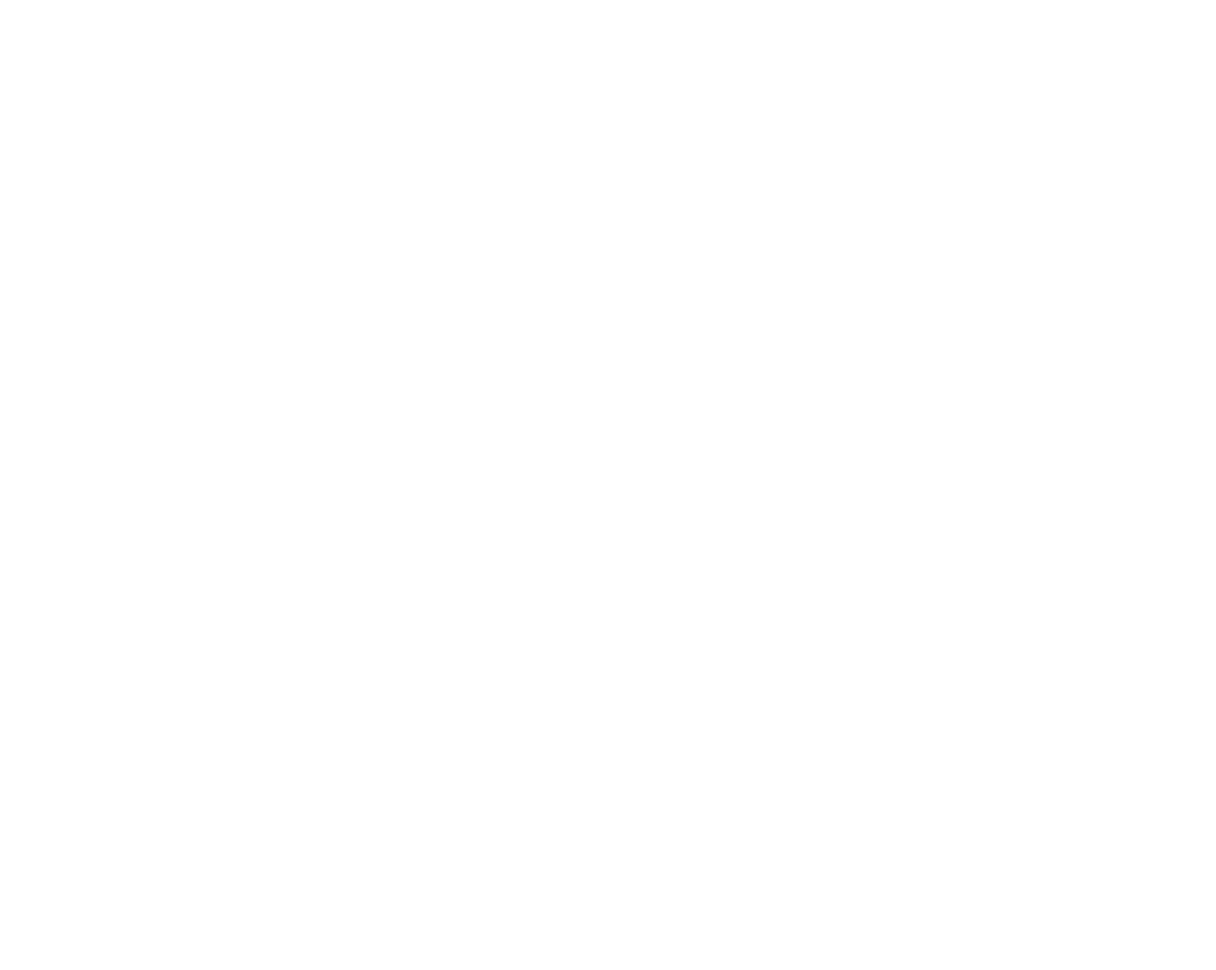
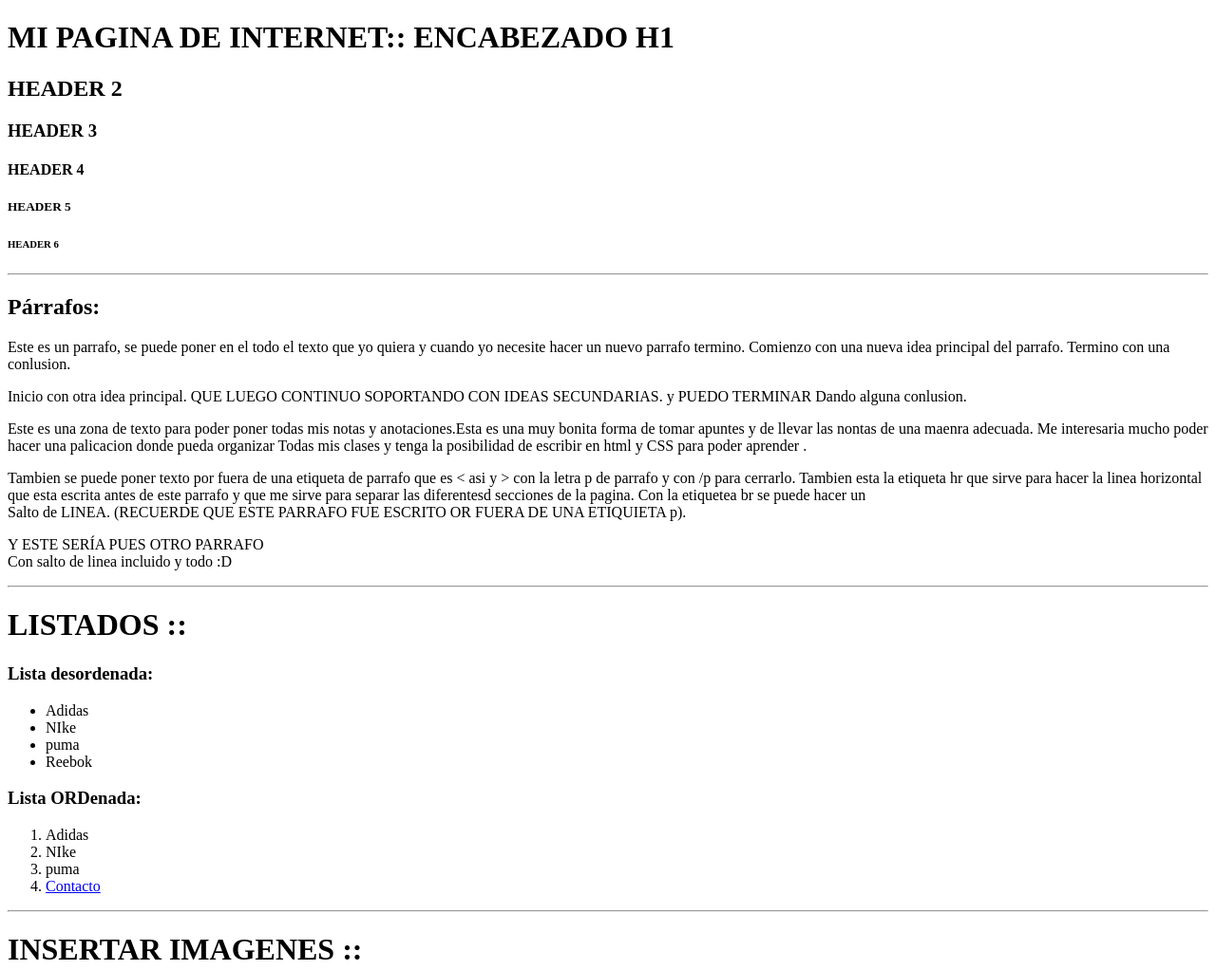
Before and after one commit to willandru/HTML, a plain HTML site: page index.html in a window 1280 px wide. Shown: the top 1022 px of the page at 95% size. Before the commit the page ends 800 px from the top, so only its background shows below. Drawn offline with Linux system fonts and the light colour scheme.

Commit message:
First 15 mins of practice from YouTube- Victor Robles WEB

```diff
--- a/index.html
+++ b/index.html
@@ -5,6 +5,56 @@
         <title>HACKER WILLANDRU -- FIRST PAGE</title>
     </head>
     <body>
+        <h1>MI PAGINA DE INTERNET:: ENCABEZADO H1</h1>
+        <h2> HEADER 2</h2>
+        <h3> HEADER 3</h3>
+        <h4> HEADER 4</h4>
+        <h5> HEADER 5</h5>
+        <h6> HEADER 6</h6>
+        <hr>
+        <h2> Párrafos: </h2>
+        <p>Este es un parrafo, se puede poner en el todo el texto que yo quiera y cuando yo necesite hacer un nuevo parrafo termino.
+            Comienzo con una nueva idea principal del parrafo. Termino con una conlusion.
+        </p>
+        <p>Inicio con otra idea principal. QUE LUEGO CONTINUO SOPORTANDO CON IDEAS SECUNDARIAS. y PUEDO TERMINAR
+            Dando alguna conlusion.
+        </p>
 
+        <p>Este es una zona de texto para poder poner todas mis notas y anotaciones.Esta es una muy bonita forma de tomar
+            apuntes y de llevar las nontas de una maenra adecuada. Me interesaria mucho poder hacer una palicacion donde pueda organizar
+            Todas mis clases y tenga la posibilidad de escribir en html y CSS para poder aprender .
+        </p>
+
+        Tambien se puede poner texto por fuera de una etiqueta de parrafo que es < asi y > con la letra p de parrafo y con /p para cerrarlo.
+        Tambien esta la etiqueta hr que sirve para hacer la linea horizontal que esta escrita antes de este parrafo y que me sirve para separar las diferentesd secciones de la pagina.
+        Con la etiquetea br se puede hacer un <br> Salto de LINEA. (RECUERDE QUE ESTE PARRAFO FUE ESCRITO OR FUERA DE UNA ETIQUIETA p).
+
+        <p>Y ESTE SERÍA PUES OTRO PARRAFO <br> Con salto de linea incluido y todo :D</p>
+
+        <hr>
+
+        <h1> LISTADOS :: </h1>
+        <h3> Lista desordenada: </h3>
+        <ul>
+            <li>Adidas</li>
+            <li>NIke</li>
+            <li>puma</li>
+            <li>Reebok</li>
+        </ul>
+        <h3> Lista ORDenada: </h3>
+        <ol>
+            <li>Adidas</li>
+            <li>NIke</li>
+            <li>puma</li>
+            <li><a href="contacto.html">Contacto</a></li>
+        </ol>
+
+        <hr>
+
+        <h1> INSERTAR IMAGENES ::</h1>
+
+        <img width="600px" alt="Esto es Kali Linux" src="https://geekflare.com/wp-content/uploads/2015/09/kali-linux-1200x385.jpg"/>
+        <hr>
+        <img  src="img/ss.png"/>
     </body>
 </html>
```
Also changed, not shown: contacto.html (added, +61 -0 lines), img/ss.png (added), plantilla.txt (added).
